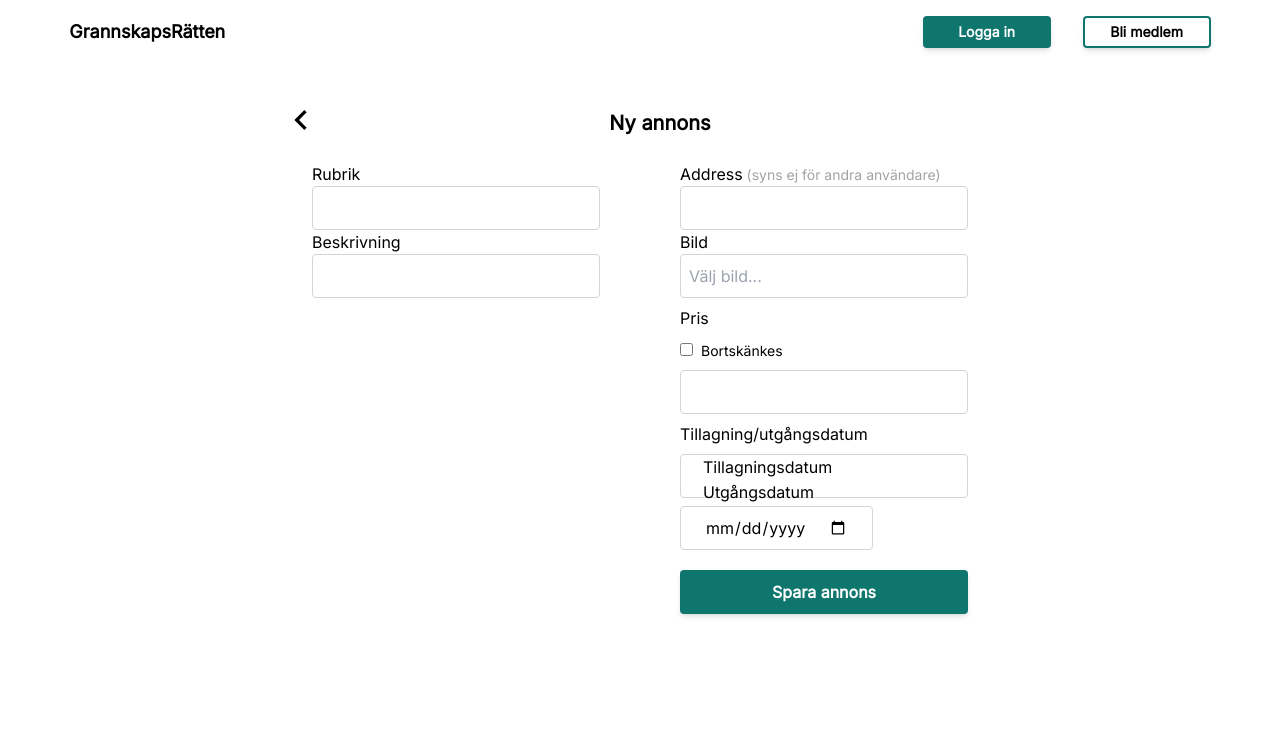
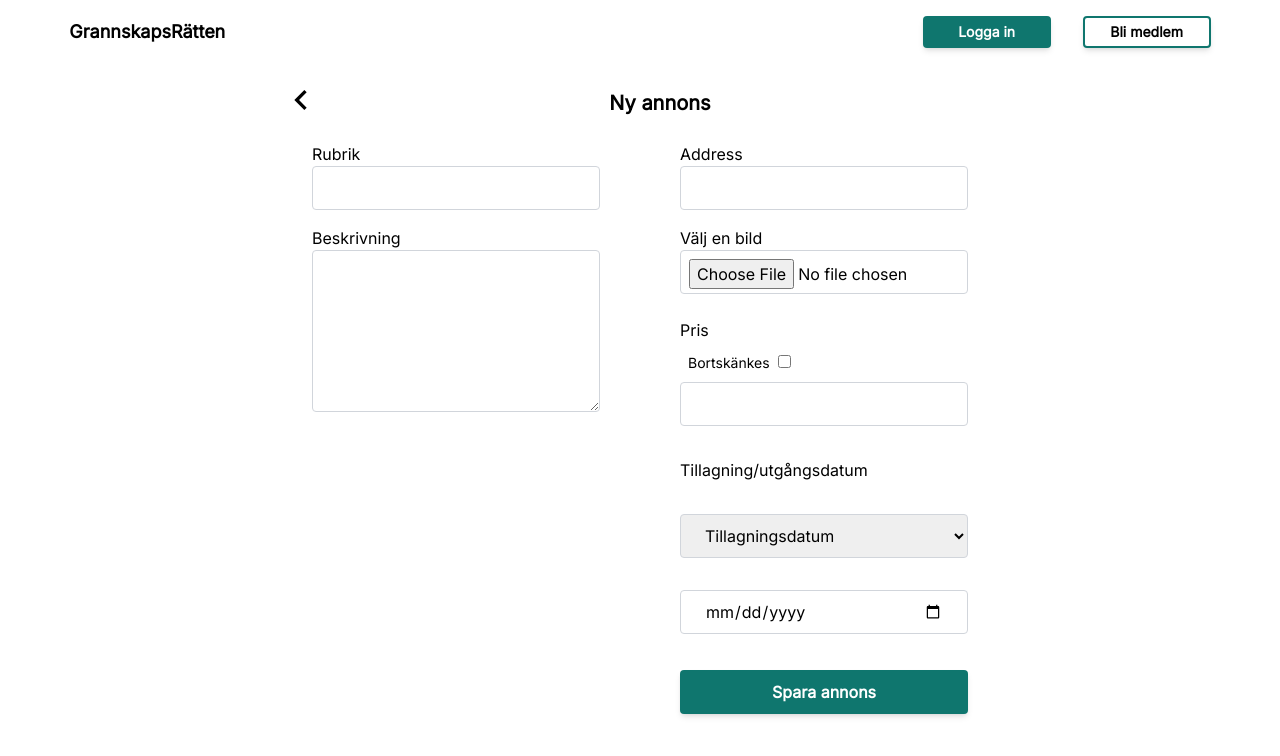
Before and after one commit to BaqerAlabedi/u08-business-idea-dreamteam, a React (Vite) app in the folder front/: page /product/create in a window 1280 px wide. Shown: the top 756 px of the page. Built offline with nearby package versions, Linux system fonts and the light colour scheme.

Commit message:
Edit first functions

```diff
--- a/front/src/components/Input.tsx
+++ b/front/src/components/Input.tsx
@@ -1,5 +1,5 @@
 interface Props {
-	placeHolder: string;
+	placeHolder?: string;
 	inputID: string;
 	type?: string;
 	opacity?: number;
--- a/front/src/functions/api.ts
+++ b/front/src/functions/api.ts
@@ -164,7 +164,9 @@ export const deleteOneProduct = async (productID:string) => {
 	}
 };
 
-export const createOneProduct = async ({title, desc, location, free, price, img, expire, tags}:ProductProps) => {
+export const createOneProduct = async (props:ProductProps) => {
+	const {title, desc, location, free, price, img, expire, tags} = props;
+
 	try {
 		const response = await axios.post("http://localhost:4000/products", {
 			title,
--- a/front/src/pages/CreateProduct.tsx
+++ b/front/src/pages/CreateProduct.tsx
@@ -2,58 +2,57 @@ import Input from "../components/Input";
 import Button from "../components/Button";
 import { BsArrowLeft } from "react-icons/bs";
 import { MdKeyboardArrowLeft } from "react-icons/md";
+import { Link } from "react-router-dom";
 
 function CreateProduct() {
 	return (
-		<div className="m-0 min-[350px]:m-9">
+		<div className="max-w-5xl mx-auto">
 			<div className="flex justify-center items-center my-4">
 				<div className="min-[800px]:mr-72">
-					<a href="/">
-						<button className="lg:hidden mr-20 max-[350px]:mr-22">
+					<Link to="/profile">
+						<button className="md:hidden mr-20 max-[350px]:mr-22">
 							<BsArrowLeft size={25}></BsArrowLeft>
 						</button>
 						<button className="max-[800px]:hidden">
 							<MdKeyboardArrowLeft size={40}></MdKeyboardArrowLeft>
 						</button>
-					</a>
+					</Link>
 				</div>
 				<h2 className="flex min-[800px]:mr-72 text-xl font-bold mr-28">Ny annons</h2>
 			</div>
-			<div className="flex justify-center items-center mb-10">
 			<div className="flex justify-center items-center">
 				<form className="lg:flex min-[320px]:block">
 					<div className="lg:mr-20">
-							<Input placeHolder={""} inputID={"titel"} labelText={"Rubrik"}></Input>
-							<Input placeHolder={""} inputID={"description"} labelText={"Beskrivning"}></Input>
+						<Input inputID={"titel"} labelText={"Rubrik"}></Input>
+						<div className="flex flex-col my-4">
+							<label htmlFor="desc">Beskrivning</label>
+							<textarea className="box-border w-72 rounded border-solid border-gray-300 border p-2" id="desc" name="desc" rows={6} maxLength={300}>
+							</textarea>
+						</div>
 					</div>
 
+					<div className="flex flex-col gap-4">
+						<Input inputID="address" labelText="Address"></Input>
+						<Input type="file" inputID="img" labelText="Välj en bild"></Input>
 						<div>
-							<label htmlFor="adress" className="block">
-                                Address
-								<span className="text-neutral-400 text-sm"> (syns ej för andra användare)</span>
-							</label>
-							<input type="textarea" id="adress" className="box-border h-11 w-72 rounded border-solid border-gray-300 border"/>
-
-							<Input placeHolder={"Välj bild..."} inputID={"image"} labelText={"Bild"}></Input>
-
 							<label htmlFor="price" className="block my-2">Pris</label>
-							<input type="checkbox" id="give-away"/>
-							<label htmlFor="give-away" className="text-sm mx-2">Bortskänkes</label>
+							<label htmlFor="free" className="text-sm mx-2">Bortskänkes</label>
+							<input type="checkbox" id="free"/>
 							<input type="number" id="price" className="block my-2 box-border h-11 w-72 rounded border-solid border-gray-300 border"/>
+						</div>
 
 						<label htmlFor="dates" className="block my-2">Tillagning/utgångsdatum</label>
-							<section id="dates" className="block my-2 px-5 box-border h-11 rounded border-solid border-gray-300 border">
+						<select id="dates" className="block my-2 px-5 box-border h-11 rounded border-solid border-gray-300 border">
 							<option value="tillagning">Tillagningsdatum</option>
 							<option value="utgångsdatum">Utgångsdatum</option>
-							</section>
+						</select>
 						<input type="date" id="dates" className="block mt-2 mb-5 px-6 box-border h-11 rounded border-solid border-gray-300 border"/>
 
 						<div className="block">
-								<Button children={"Spara annons"} className={""}></Button>
+							<Button>Spara annons</Button>
 						</div>
 					</div>
 				</form>
-				</div>
 			</div>
 		</div>
 	);
```
Lines whose indentation alone changed are shown as unchanged.
